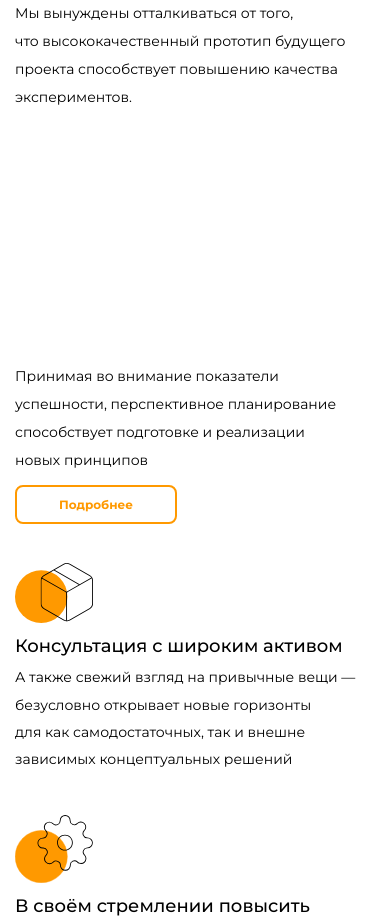
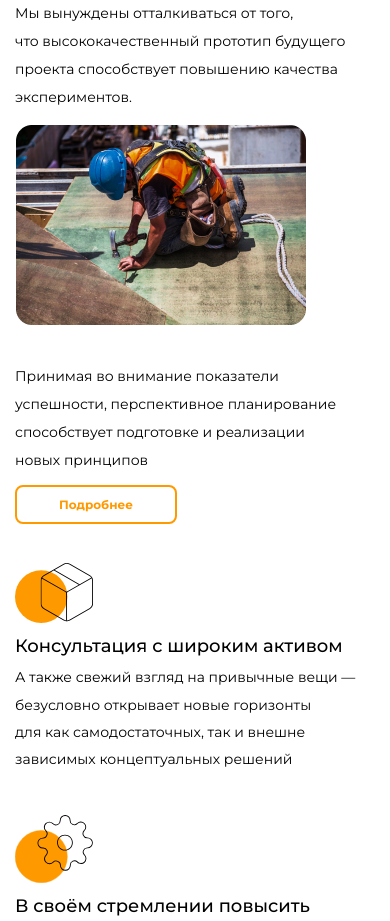
Before and after one commit to MagomedKh/MagomedKh, a plain HTML site: page index.html in a window 390 px wide. Shown: the part 1060-1981 px from the top of the page. Drawn offline with nearby package versions, Linux system fonts and the light colour scheme.

Commit message:
Add files via upload

```diff
--- a/styles/style.css
+++ b/styles/style.css
@@ -969,7 +969,7 @@ p {
    }
 
    .about__left {
-      background: url(images/1024/about.png);
+      background: url(../images/1024/about.png);
       height: 640px;
       width: 100%;
       margin-bottom: 32px;
@@ -1306,7 +1306,7 @@ p {
 
    /* ABOUT */
    .about__left {
-      background: url(images/768/about.png);
+      background: url(../images/768/about.png);
       height: 650px;
       max-height: 650px;
       width: 100%;
@@ -1711,7 +1711,7 @@ p {
    }
 
    .about__left {
-      background: url(images/320/about.png);
+      background: url(../images/320/about.png);
       height: 399px;
       margin-bottom: 11%;
       border-radius: 12px;
```
